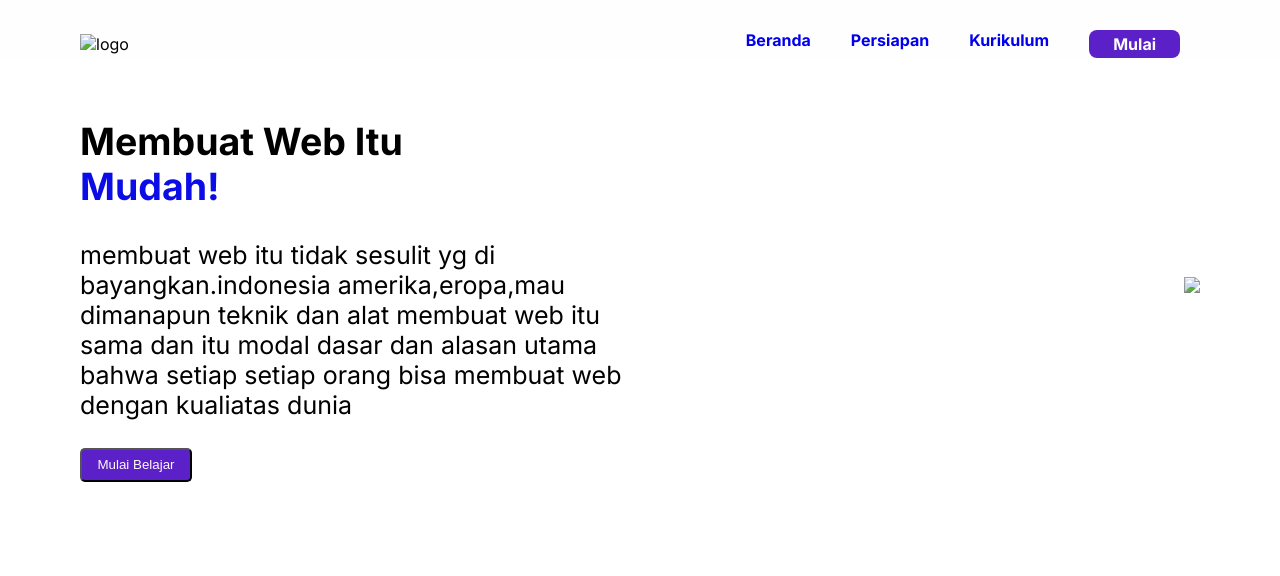
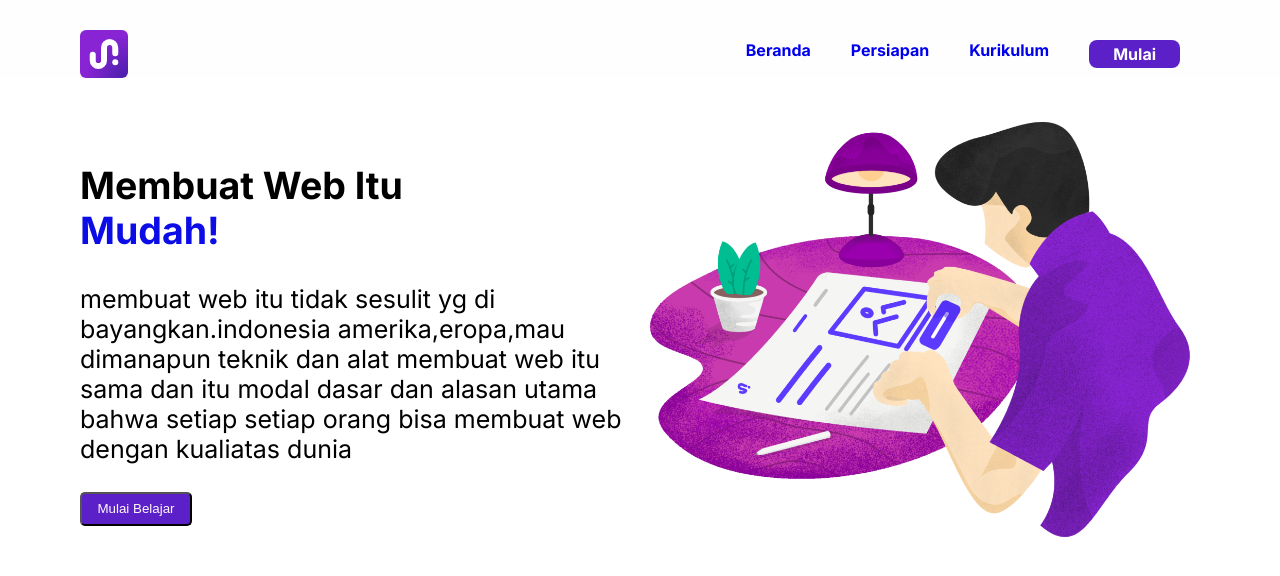
Before and after one commit to sulthonibadirrozaq444-creator/CSS-5, a plain HTML site: page index.html in a window 1280 px wide. Drawn offline with Linux system fonts and the light colour scheme; files that its build step writes are made by us from their sources; a web font is replaced by a local one.

Commit message:
Update index.html

```diff
--- a/index.html
+++ b/index.html
@@ -4,7 +4,7 @@
     <meta charset="UTF-8">
     <meta name="viewport" content="width=device-width, initial-scale=1.0">
     <title>Membuat Web Itu Mudah</title>
-    <link rel="stylesheet" href="css/theme.css">
+    <link rel="stylesheet" href="theme.css">
     <link
         href="https://fonts.googleapis.com/css2?family=Fira+Code:wght@300..700&family=Google+Sans+Code:ital,wght@0,300..800;1,300..800&family=Inter:ital,opsz,wght@0,14..32,100..900;1,14..32,100..900&display=swap"
         rel="stylesheet">
@@ -13,7 +13,7 @@
     <header>
         <div class="container header-flex">
             <div>
-                <img src="asstes/assets/logo-icon-normal.svg" alt="logo">
+                <img src="logo-icon-normal.svg" alt="logo">
             </div>
         <nav class="navigation">
              <a href="#">Beranda</a>
@@ -33,8 +33,9 @@
 
             </div>
         <div>
-            <img src="asstes/assets/img-hero@2x.png" class="gambar">
+            <img src="img-hero@2x.png" class="gambar">
         </div>
     </section>
 </body>
+
 </html>
```
